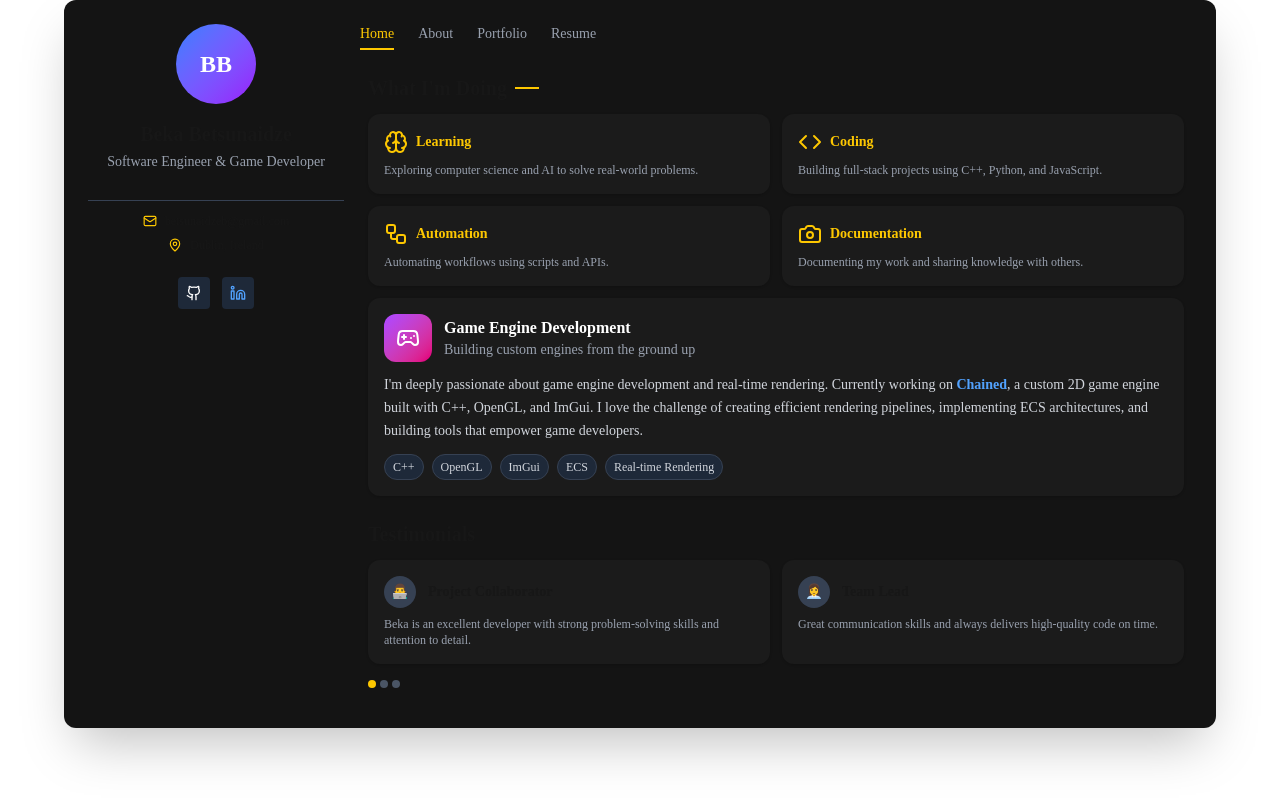
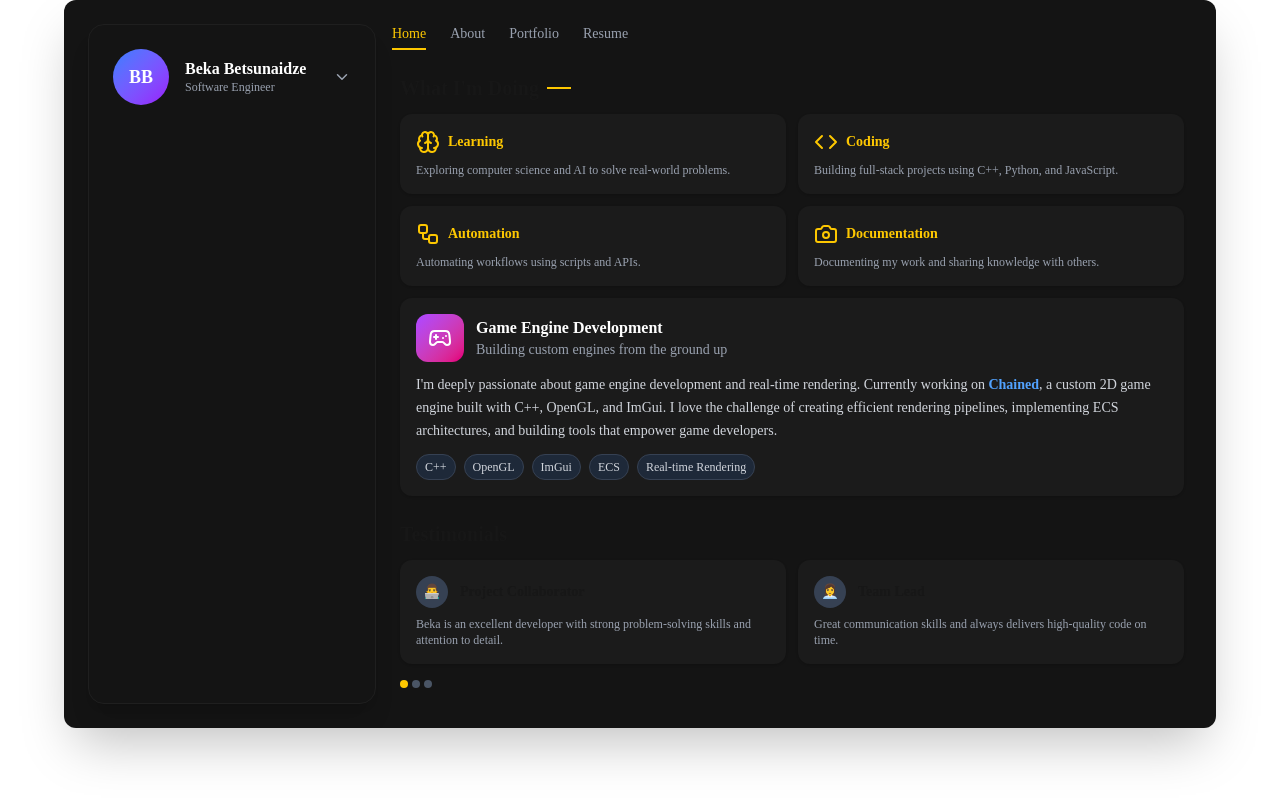
Before and after one commit to B00147423/beka-betsunaidze, a Next.js app: page / in a window 1280 px wide. Built offline with nearby package versions, Linux system fonts and the light colour scheme.

Commit message:
changed layout of sidebar made it better for smaller screens

```diff
--- a/src/components/Sidebar.jsx
+++ b/src/components/Sidebar.jsx
@@ -1,47 +1,76 @@
-import Image from "next/image";
-import { Mail, MapPin, Linkedin, Github } from "lucide-react";
+"use client";
+import { useState } from "react";
+import { Mail, MapPin, Linkedin, Github, ChevronDown } from "lucide-react";
 
 export default function Sidebar() {
+  const [open, setOpen] = useState(false);
+
   return (
-    <aside className="w-full md:w-64 flex flex-col items-center text-center mb-4 md:mb-0">
-
-      <div className="w-20 h-20 bg-gradient-to-br from-blue-500 to-purple-600 rounded-full mb-4 flex items-center justify-center">
-        <span className="text-2xl font-bold text-white">BB</span>
+    <aside
+      className={`w-full md:w-72 bg-[#141414] rounded-2xl p-6 shadow-xl mx-auto transition-all duration-300 border border-[#1f1f1f] ${
+        open ? "h-auto" : "overflow-hidden"
+      }`}
+    >
+      {/* Header */}
+      <div
+        onClick={() => setOpen(!open)}
+        className="flex items-center justify-between cursor-pointer select-none"
+      >
+        <div className="flex items-center gap-4">
+          <div className="w-14 h-14 rounded-full bg-gradient-to-br from-blue-500 to-purple-600 flex items-center justify-center">
+            <span className="text-lg font-bold text-white">BB</span>
           </div>
-
-      <h2 className="text-xl font-bold mb-1">Beka Betsunaidze</h2>
-      <p className="text-sm text-gray-400 mb-4">Software Engineer & Game Developer</p>
-
-      <div className="w-full border-t border-gray-700 my-3"></div>
-
-      <div className="text-xs space-y-2 w-full">
-        <div className="flex items-center gap-2 justify-center">
-          <Mail size={14} className="text-yellow-400" />
-          <span>betsunaidzeb@gmail.com</span>
-        </div>
-        <div className="flex items-center gap-2 justify-center">
-          <MapPin size={14} className="text-yellow-400" />
-          <span>Dublin, Ireland</span>
+          <div className="text-left">
+            <h2 className="text-base font-semibold text-white leading-tight">
+              Beka Betsunaidze
+            </h2>
+            <p className="text-xs text-gray-400">Software Engineer</p>
           </div>
         </div>
 
-      <div className="flex gap-3 justify-center mt-6">
+        <ChevronDown
+          size={18}
+          className={`text-gray-400 transition-transform duration-300 ${
+            open ? "rotate-180" : ""
+          }`}
+        />
+      </div>
+
+      {/* Dropdown — expands inside the same card */}
+      <div
+        className={`transition-all duration-500 overflow-hidden ${
+          open ? "max-h-48 mt-4 opacity-100" : "max-h-0 opacity-0"
+        }`}
+      >
+        <div className="border-t border-gray-800 pt-3 mt-2 space-y-2 text-sm text-gray-300">
+          <div className="flex items-center gap-2">
+            <Mail size={13} className="text-yellow-400" />
+            <span>betsunaidzeb@gmail.com</span>
+          </div>
+          <div className="flex items-center gap-2">
+            <MapPin size={13} className="text-yellow-400" />
+            <span>Dublin, Ireland</span>
+          </div>
+
+          <div className="flex gap-3 pt-3">
             <a
               href="https://github.com/B00147423"
               target="_blank"
               rel="noopener noreferrer"
-          className="p-2 bg-gray-800 rounded hover:bg-gray-700 transition-colors"
+              className="p-2 bg-[#1f1f1f] rounded-lg hover:bg-[#2a2a2a] transition-colors"
             >
-          <Github size={16} className="text-white" />
+              <Github size={15} className="text-white" />
             </a>
             <a
               href="https://www.linkedin.com/in/beka-betsunaidze-76b612292"
               target="_blank"
               rel="noopener noreferrer"
-          className="p-2 bg-gray-800 rounded hover:bg-gray-700 transition-colors"
+              className="p-2 bg-[#1f1f1f] rounded-lg hover:bg-[#2a2a2a] transition-colors"
             >
-          <Linkedin size={16} className="text-blue-400" />
+              <Linkedin size={15} className="text-blue-400" />
             </a>
+          </div>
+        </div>
       </div>
     </aside>
   );
```
Lines whose indentation alone changed are shown as unchanged.
